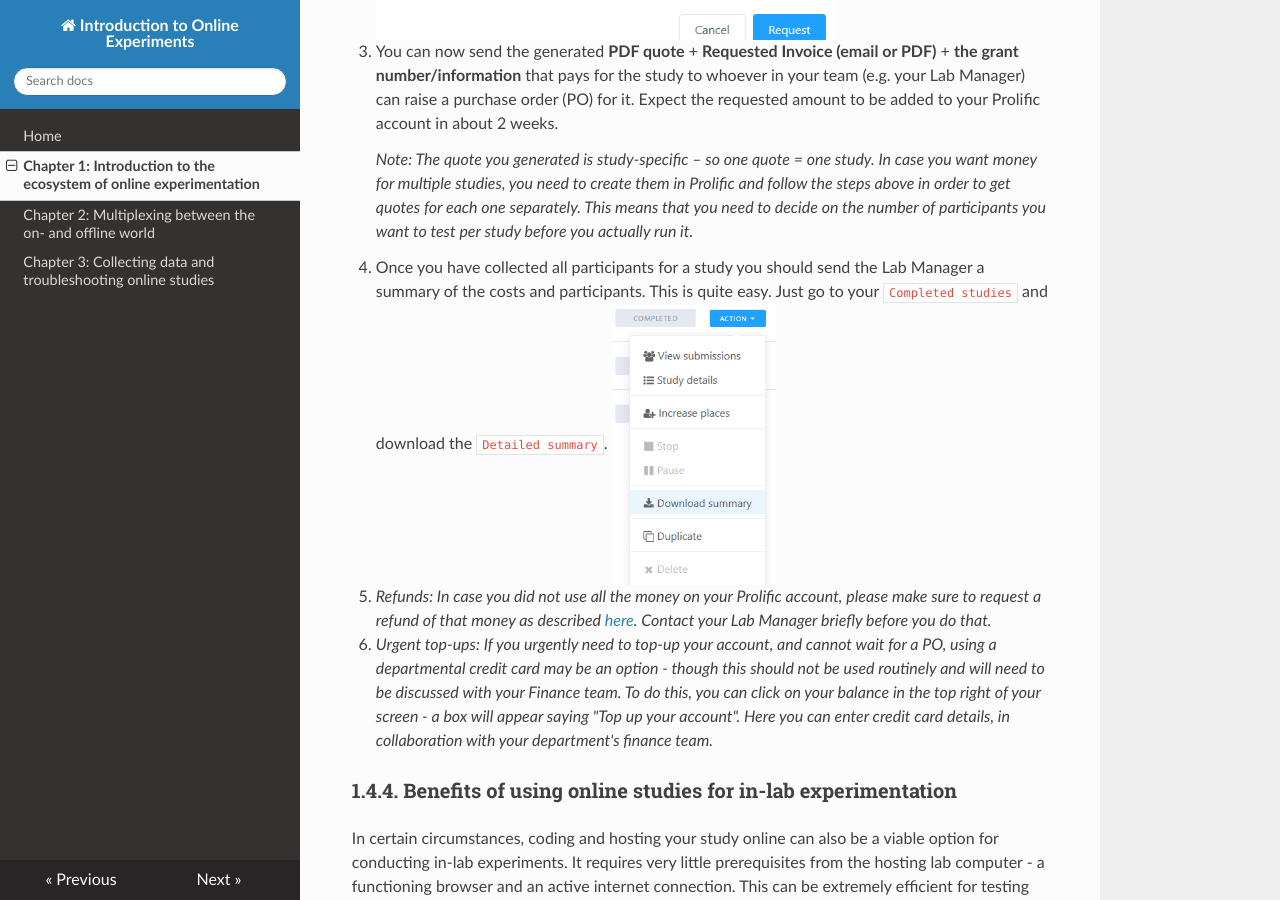
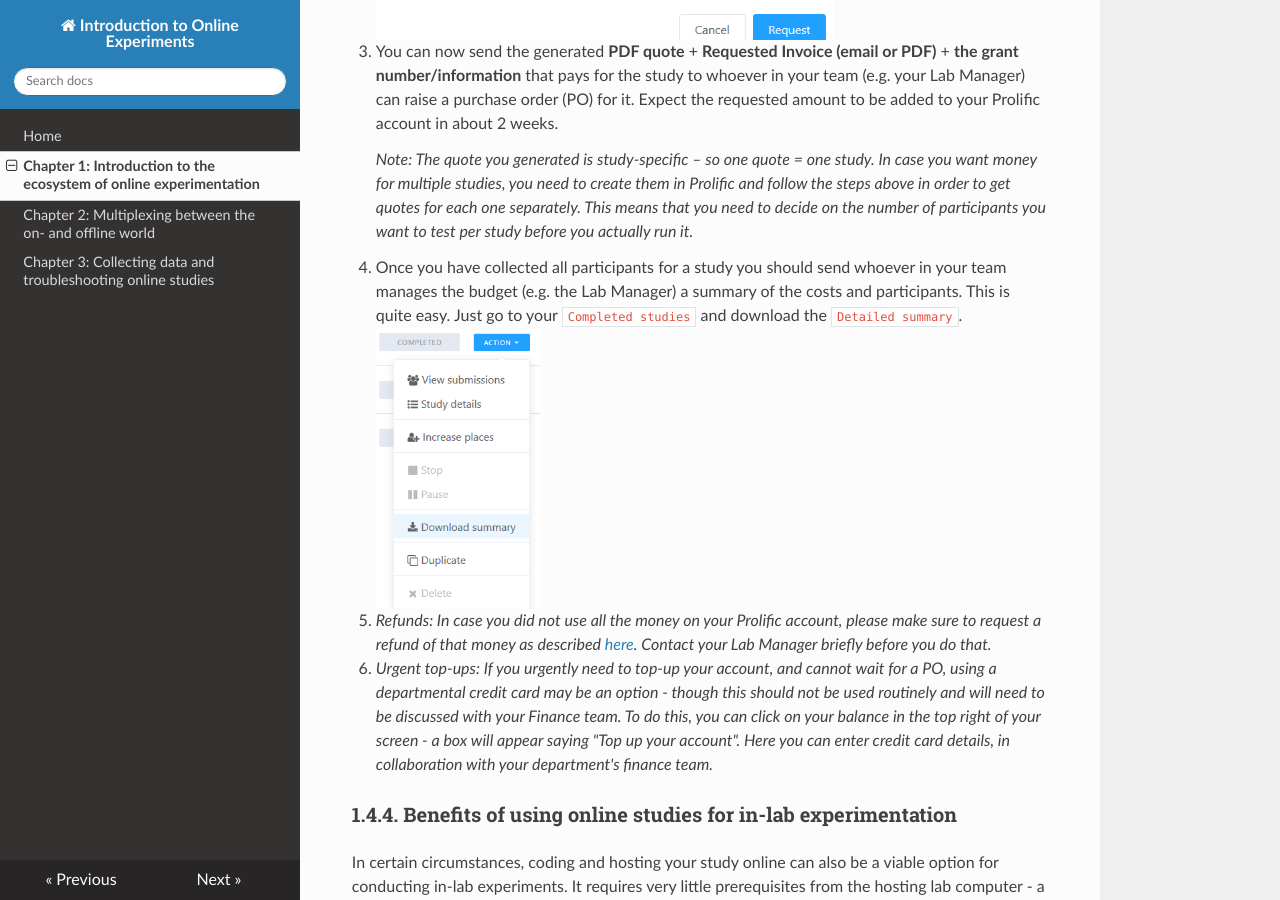
Before and after one commit to onlinews/online_ws, an MkDocs documentation site: the page built from docs/Ch_1_GettingStarted.md, in a window 1280 px wide and 900 px high, scrolled down 10724 px. Built offline with MkDocs 1.6.1, drawn with Linux system fonts in a browser that asks for light colours; nearby versions of some CDN libraries.

Commit message:
Update Ch_1_GettingStarted.md

````diff
--- a/docs/Ch_1_GettingStarted.md
+++ b/docs/Ch_1_GettingStarted.md
@@ -154,7 +154,7 @@
 
     *Note: The quote you generated is study-specific – so one quote = one study. In case you want money for multiple studies, you need to create them in Prolific and follow the steps above in order to get quotes for each one separately. This means that you need to decide on the number of participants you want to test per study before you actually run it.*
 
-4. Once you have collected all participants for a study you should send the Lab Manager a summary of the costs and participants. This is quite easy. Just go to your ```Completed studies``` and download the ```Detailed summary```.
+4. Once you have collected all participants for a study you should send whoever in your team manages the budget (e.g. the Lab Manager) a summary of the costs and participants. This is quite easy. Just go to your ```Completed studies``` and download the ```Detailed summary```.
 ![Advertise Online Study in Prolific](./img/ProlificSetUp3.png)
 
 5. *Refunds: In case you did not use all the money on your Prolific account, please make sure to request a refund of that money as described [here](https://researcher-help.prolific.co/hc/en-gb/articles/360009092434-Refunds). Contact your Lab Manager briefly before you do that.*
````
